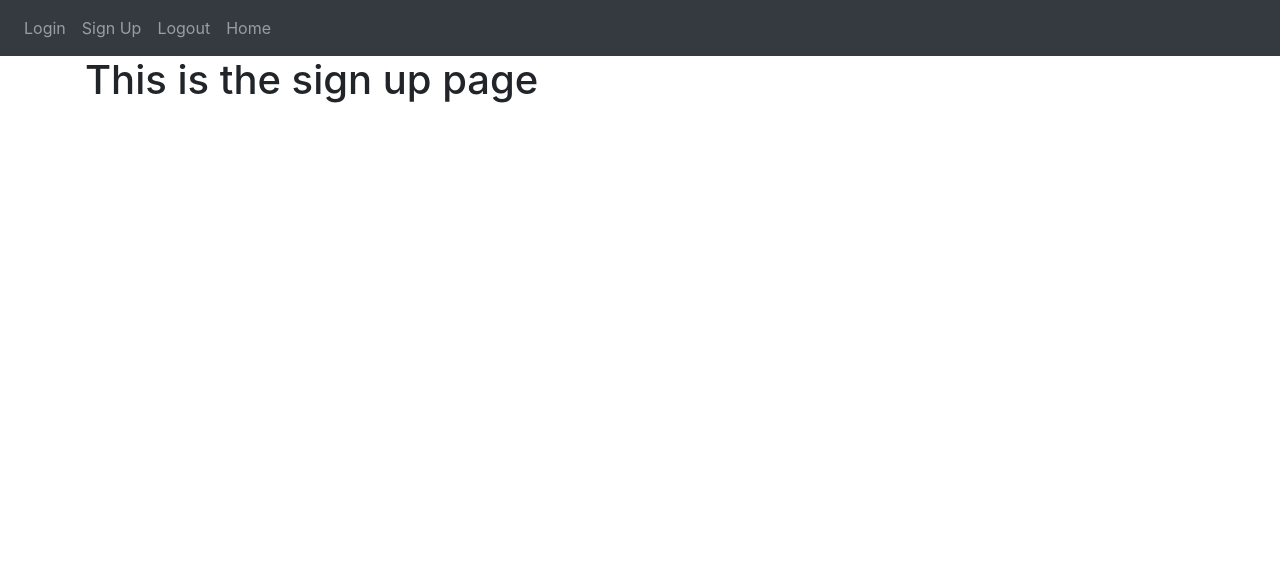
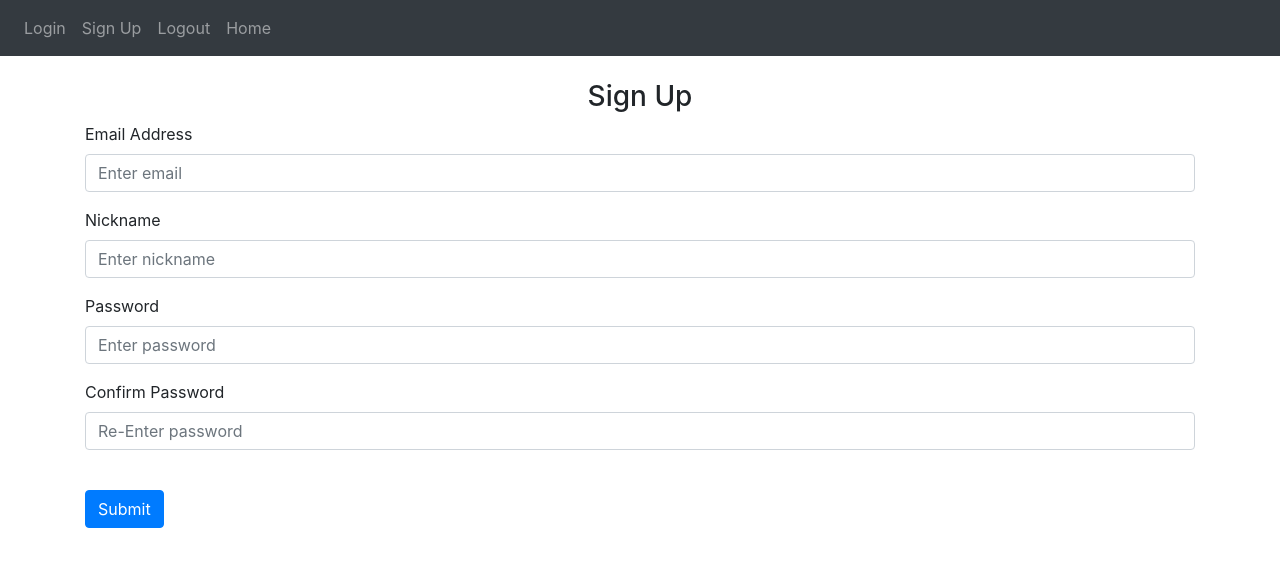
Before and after one commit to AlmTeo/PythonProjectWP, a Flask app: page /sign-up in a window 1280 px wide. Shown: the top 567 px of the page. Run offline with Flask 2, Linux system fonts and the light colour scheme; some libraries are stand-ins or nearby versions.

Commit message:
Created forms for Signing up and Loging in

```diff
--- a/website/templates/sign_up.html
+++ b/website/templates/sign_up.html
@@ -1,5 +1,55 @@
 {% extends "base.html"  %} {% block title %}Sign Up{% endblock %}
 
 {% block content %}
-<h1>This is the sign up page</h1>
+<form method="POST">
+    <br/>
+    <h3 align="center">Sign Up</h3>
+    <!-- Form for email -->
+    <div class="form-group">
+        <label for="email">Email Address</label>
+        <input
+            type="email"
+            class="form-control"
+            id="email"
+            name="email"
+            placeholder="Enter email"
+        />
+    </div>
+    <!-- Form for Nickname -->
+    <div class="form-group">
+        <label for="nickname">Nickname</label>
+        <input
+            type="text"
+            class="form-control"
+            id="nickname"
+            name="nickname"
+            placeholder="Enter nickname"
+        />
+    </div>
+    <!-- Form for Password -->
+    <div class="form-group">
+        <label for="password1">Password</label>
+        <input
+            type="password"
+            class="form-control"
+            id="password1"
+            name="password1"
+            placeholder="Enter password"
+        />
+    </div>
+    <!-- Form for Password Check -->
+    <div class="form-group">
+        <label for="password2">Confirm Password</label>
+        <input
+            type="password"
+            class="form-control"
+            id="password2"
+            name="password2"
+            placeholder="Re-Enter password"
+        />
+    </div>
+    <br/>
+    <button type="submit" class="btn btn-primary">Submit</button>
+
+</form>
 {% endblock %}
```
Also changed, not shown: website/templates/login.html (+29 -1 lines).
